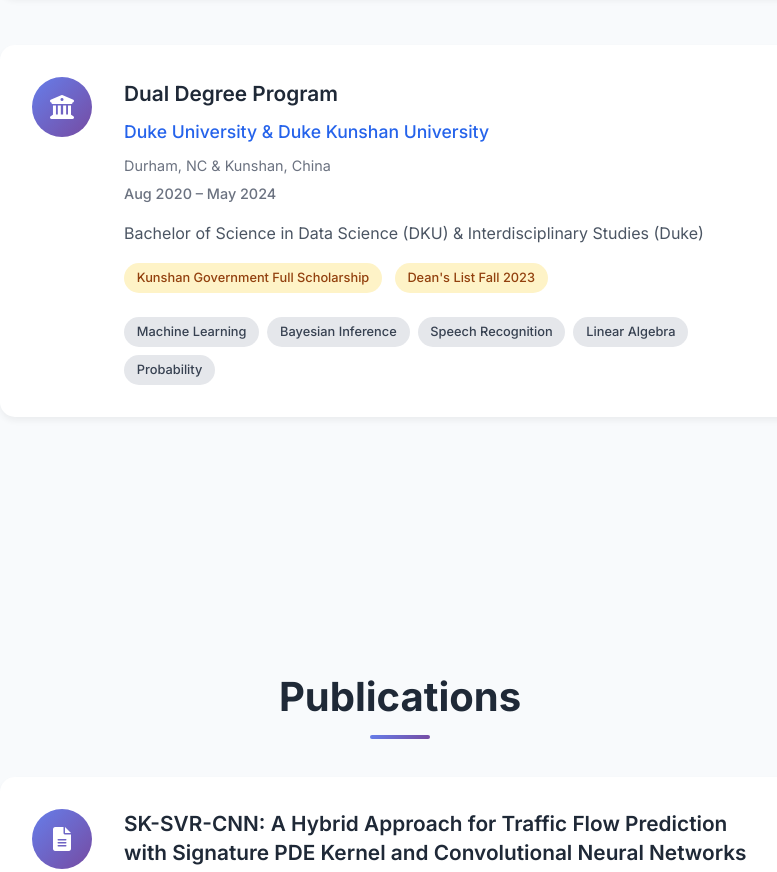
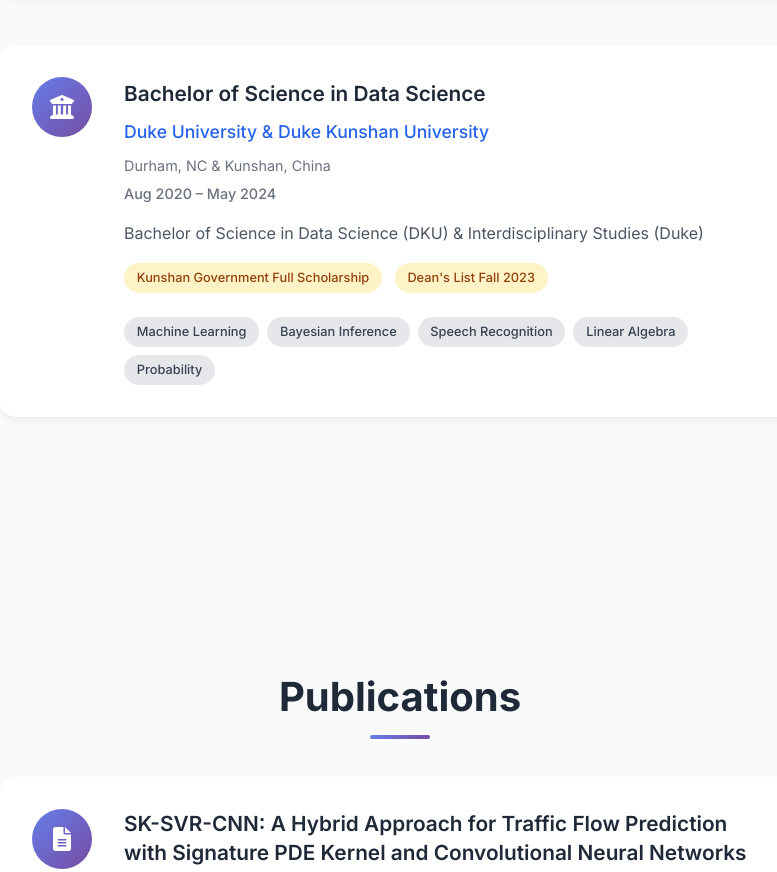
Before and after one commit to gw103/george-wang-portfolio, a plain HTML site: page index.html in a window 1280 px wide. Shown: the part 1945-2817 px from the top of the page, without its empty margins (240-1017 px from the left). Drawn offline with Linux system fonts and the light colour scheme.

Commit message:
Update education section title
- Change title from 'Dual Degree Program' to 'Bachelor of Science in Data Science'
- Keep school as 'Duke University & Duke Kunshan University'
- Maintain all other details (location, dates, description, honors, courses)

```diff
--- a/index.html
+++ b/index.html
@@ -132,7 +132,7 @@
                         <i class="fas fa-university"></i>
                     </div>
                     <div class="education-content">
-                        <h3>Dual Degree Program</h3>
+                        <h3>Bachelor of Science in Data Science</h3>
                         <h4>Duke University & Duke Kunshan University</h4>
                         <p class="education-location">Durham, NC & Kunshan, China</p>
                         <p class="education-period">Aug 2020 – May 2024</p>
```
